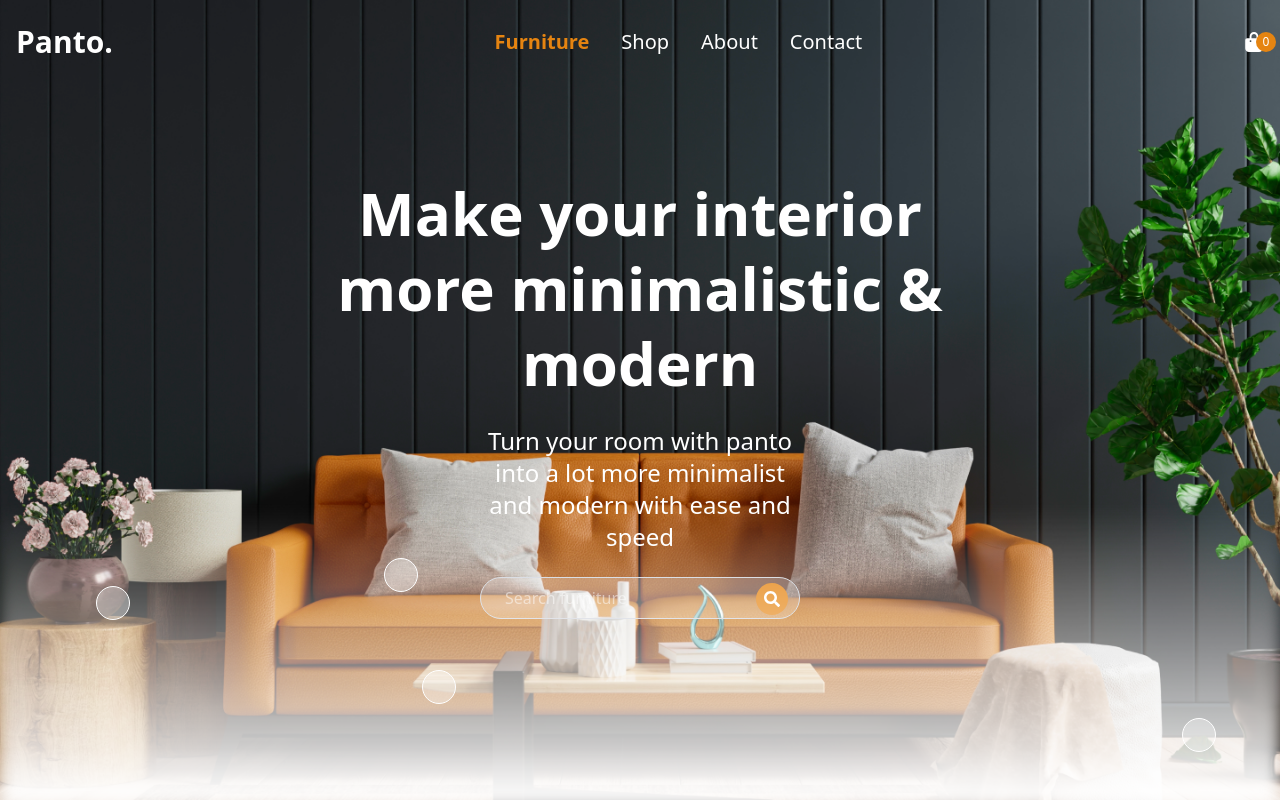
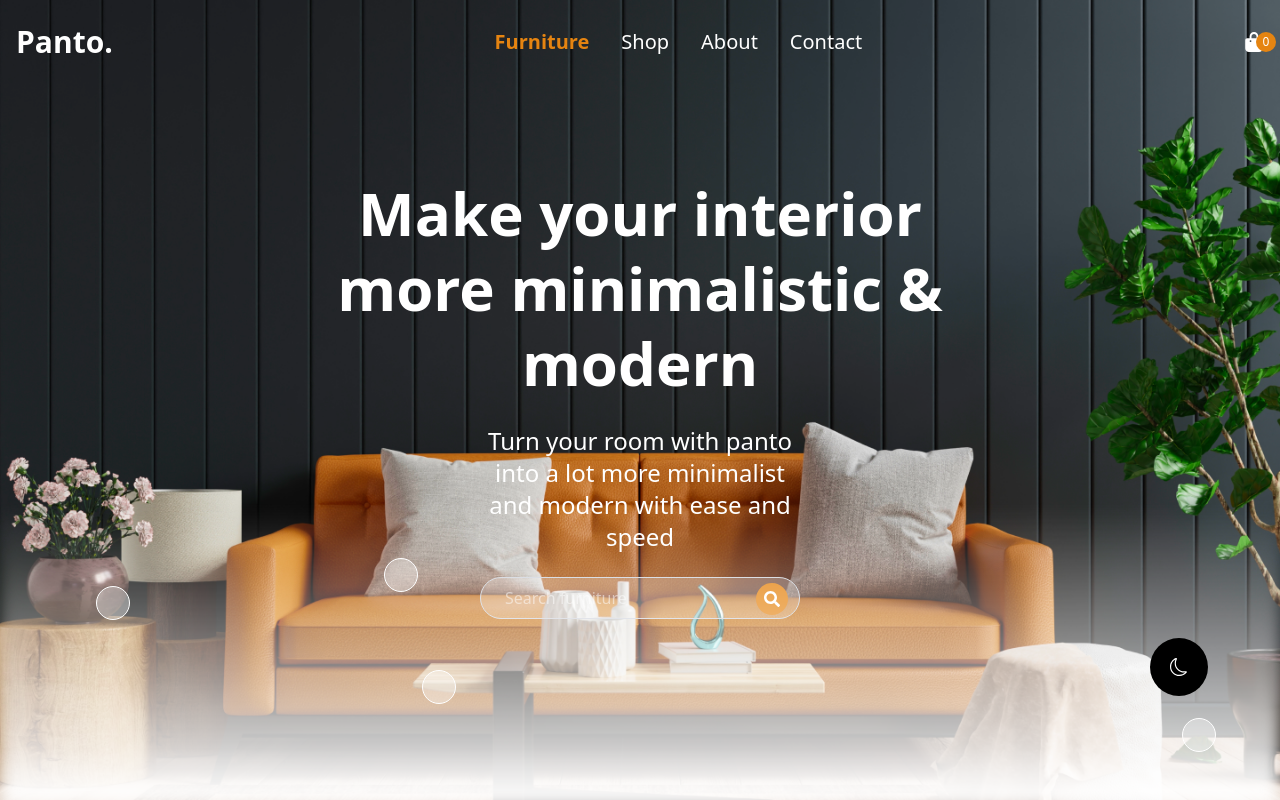
Before and after one commit to khanRabiul/panto, a React (Vite) app: page / in a window 1280 px wide. Shown: the top 800 px of the page. Built offline with nearby package versions, Linux system fonts and the light colour scheme.

Commit message:
[ThemeContext, indexcss, Hero] added theme switcher

```diff
--- a/src/App.jsx
+++ b/src/App.jsx
@@ -1,15 +1,18 @@
 import { Outlet } from "react-router-dom";
 import Navbar from "./components/Navbar";
 import Footer from "./components/Footer";
+import { ThemeProvider } from "./context/ThemeContext";
 
 const App = () => {
   return (
     <>
-      <Navbar />
-      <main className="min-h-screen">
-        <Outlet />
-      </main>
-      <Footer />
+      <ThemeProvider>
+        <Navbar />
+        <main className="min-h-screen">
+          <Outlet />
+        </main>
+        <Footer />
+      </ThemeProvider>
     </>
   );
 };
--- a/src/components/Navbar.jsx
+++ b/src/components/Navbar.jsx
@@ -48,7 +48,7 @@ const Navbar = () => {
   }, []);
 
   return (
-    <header className={`fixed top-0 left-0 right-0 z-50 transition duration-300 ease-in-out ${isScrolled ? "bg-white shadow-md" : "bg-transparent text-white"}`}>
+    <header className={`fixed top-0 left-0 right-0 z-50 transition duration-300 ease-in-out ${isScrolled ? "bg-white shadow-md dark:text-black" : "bg-transparent text-white"}`}>
       <nav className="max-w-screen-2xl section-container flex justify-between items-center px-4 py-6">
         <div>
           <Link to={"/"} className="text-3xl font-bold">
--- a/src/components/page/home/Hero.jsx
+++ b/src/components/page/home/Hero.jsx
@@ -1,8 +1,13 @@
 import { FaSearch } from "react-icons/fa";
 import heroBgImg from "../../../assets/banner.png";
 import TooltipButton from "../../TooltipButton";
+import { BsMoon, BsSun } from "react-icons/bs";
+import { useContext } from "react";
+import { ThemeContext } from "../../../context/ThemeContext";
 
 const Hero = () => {
+  const { isDarkMode, toggleTheme } = useContext(ThemeContext);
+
   return (
     <section className="relative h-screen bg-cover bg-center text-white bg-no-repeat" style={{ backgroundImage: `url(${heroBgImg})` }}>
       <div className="pt-24 md:pt-44 text-center space-y-6 md:w-1/2 mx-auto px-2">
@@ -30,16 +35,22 @@ const Hero = () => {
       {/* hover tooltip */}
 
       <div className="hidden absolute xl:block bottom-45 left-24">
-        <TooltipButton position='bottom'/>
+        <TooltipButton position="bottom" />
       </div>
       <div className="hidden absolute xl:block bottom-52 left-96">
-        <TooltipButton position='bottom'/>
+        <TooltipButton position="bottom" />
       </div>
       <div className="hidden absolute xl:block bottom-24 right-[824px]">
-        <TooltipButton position='bottom'/>
+        <TooltipButton position="bottom" />
       </div>
       <div className="hidden absolute xl:block bottom-12 right-16">
-        <TooltipButton position='bottom'/>
+        <TooltipButton position="bottom" />
+      </div>
+      {/* Theme switcher */}
+      <div className="absolute bottom-26 right-18 z-40">
+        <button className="focus:outline-none font-bold text-lg p-5 bg-black rounded-full cursor-pointer" onClick={toggleTheme}>
+          {isDarkMode ? <BsSun className="text-yellow-400" /> : <BsMoon className="text-white" />}
+        </button>
       </div>
     </section>
   );
--- /dev/null
+++ b/src/context/ThemeContext.jsx
@@ -0,0 +1,20 @@
+import { useEffect } from "react";
+import { useState } from "react";
+import { createContext } from "react";
+
+export const ThemeContext = createContext();
+
+export const ThemeProvider = ({ children }) => {
+  const [isDarkMode, setIsDarkMode] = useState(false);
+  const toggleTheme = () => {
+    setIsDarkMode(!isDarkMode);
+  };
+  useEffect(() => {
+    if (isDarkMode) {
+      document.body.classList.add("dark");
+    } else {
+      document.body.classList.remove("dark");
+    }
+  }, [isDarkMode]);
+  return <ThemeContext.Provider value={{isDarkMode, toggleTheme}}>{children}</ThemeContext.Provider>;
+};
--- a/src/index.css
+++ b/src/index.css
@@ -1,12 +1,14 @@
 @import url('https://fonts.googleapis.com/css2?family=Poppins:ital,wght@0,100;0,200;0,300;0,400;0,500;0,600;0,700;0,800;0,900;1,100;1,200;1,300;1,400;1,500;1,600;1,700;1,800;1,900&display=swap');
 @import "tailwindcss";
 @custom-variant dark (&:where(.dark, .dark *));
+
 @theme {
   --color-primary: #E58411;
   --color-secondary: #1E1E1E;
   --color-secondary-bg: #F7F7F7;
   --font-poppins: "Poppins", sans-serif;
 }
+
 @layer components {
   .section-container {
     @apply max-w-screen-2xl container mx-auto px-4 py-16
@@ -16,12 +18,9 @@
 /* Override Swiper's default button styles */
 .swiper-button-prev,
 .swiper-button-next {
-  @apply flex items-center justify-center
-         w-10 h-10
-         bg-gray-200 text-gray-700
-         ring-1 ring-primary rounded-full
-         hover:bg-primary hover:text-white transition;
-  color: rgb(55 65 81) !important; /* Force gray-700 color */
+  @apply flex items-center justify-center w-10 h-10 bg-gray-200 text-gray-700 ring-1 ring-primary rounded-full hover:bg-primary hover:text-white transition;
+  color: rgb(55 65 81) !important;
+  /* Force gray-700 color */
 }
 
 /* Remove Swiper default arrow */
@@ -33,16 +32,22 @@
 /* Disabled state */
 .swiper-button-disabled {
   @apply opacity-40 cursor-default hover:bg-gray-200 hover:text-gray-700;
-  color: rgb(55 65 81) !important; /* Force gray-700 color even when disabled */
+  color: rgb(55 65 81) !important;
+  /* Force gray-700 color even when disabled */
 }
 
 /* Additional override for the icon color */
 .swiper-button-prev svg,
 .swiper-button-next svg {
-  color: rgb(55 65 81); /* gray-700 */
+  color: rgb(55 65 81);
+  /* gray-700 */
 }
 
 .swiper-button-prev:hover svg,
 .swiper-button-next:hover svg {
   color: white;
 }
+
+.dark {
+  @apply bg-gray-800 text-white
+}
```
